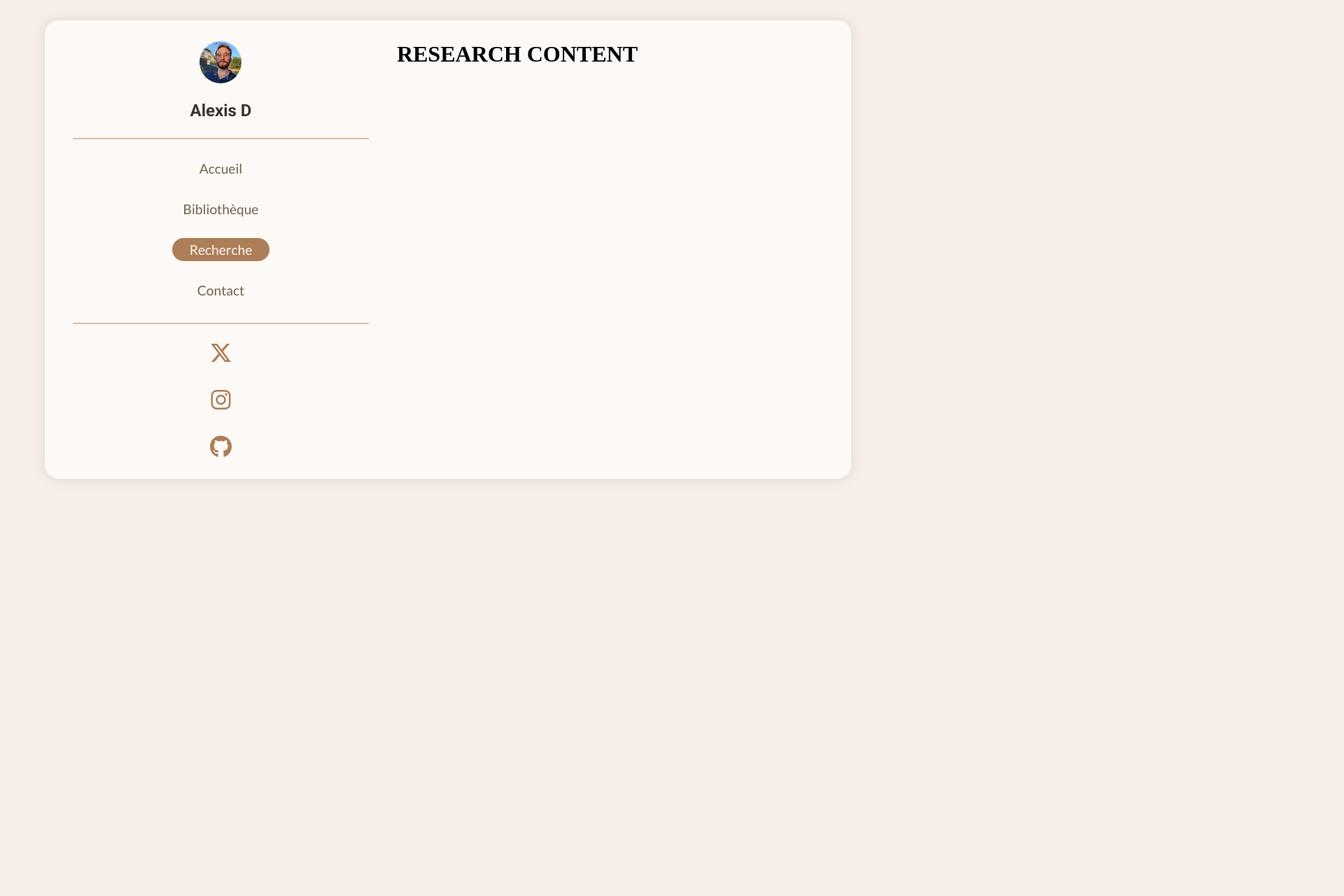
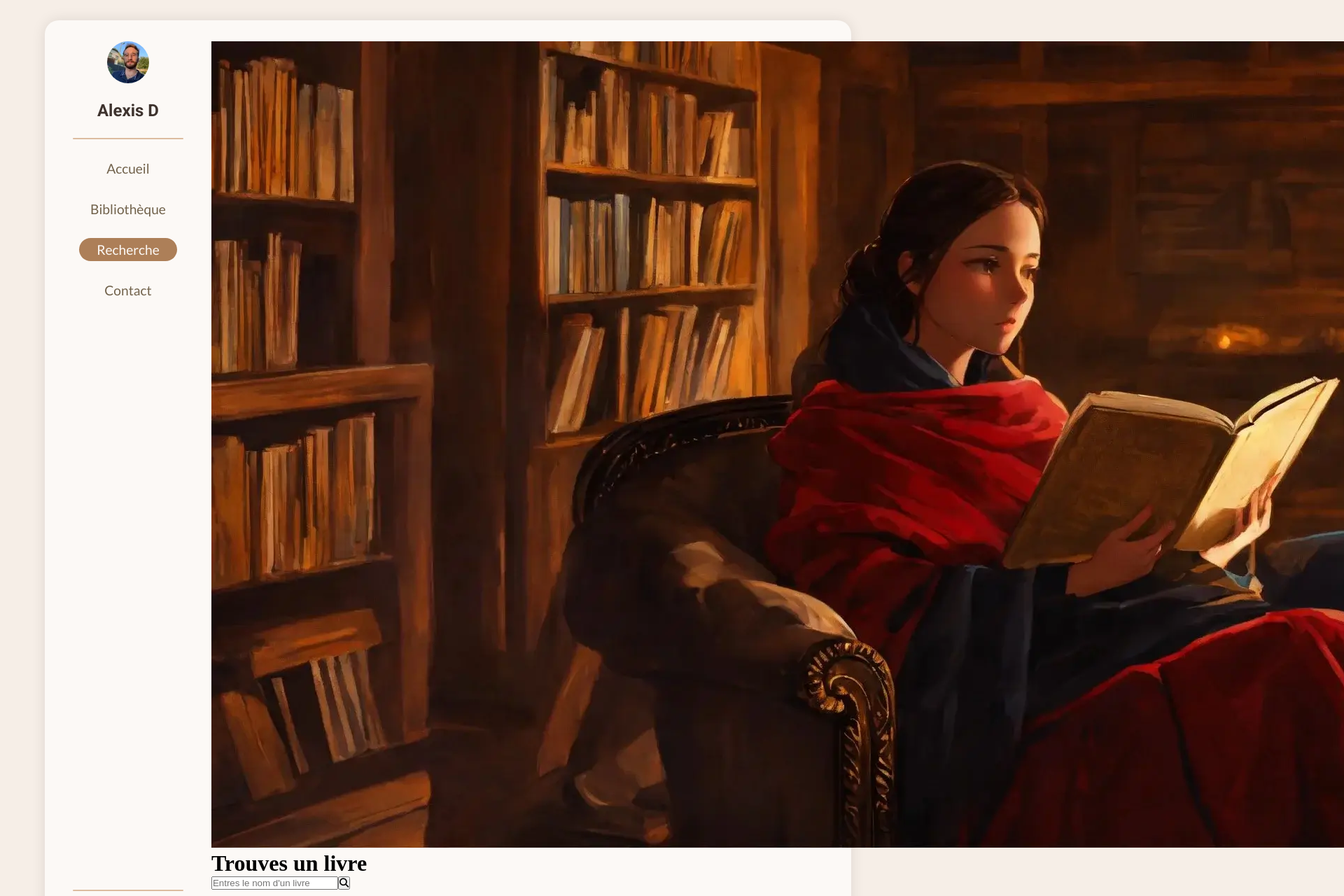
Before and after one commit to AlexDDevv/My-library, a React (Vite) app: page /recherche in a window 1280 px wide. Shown: the top 1280 px of the page at 70% size, 1920 px wide, since content can reach past the window. Before the commit the page ends 800 px from the top, so only its background shows below. Built offline with nearby package versions, Linux system fonts and the light colour scheme.

Commit message:
component for Research part

```diff
--- a/src/components/Research/ResearchContent.jsx
+++ b/src/components/Research/ResearchContent.jsx
@@ -1,17 +1,67 @@
 import React from 'react'
+import { useState } from 'react'
 import Header from '../Layouts/Header'
 import Footer from '../Layouts/Footer'
+import BookCard from '../Layouts/BookCard'
 
 export default function ResearchContent() {
+	const [search, setSearch] = useState("");
+	const [bookData, setData] = useState([]);
+	console.log(bookData);
+
+	const searchBook = () => {
+		fetch(`https://www.googleapis.com/books/v1/volumes?q=${search}&key=AIzaSyAoDVvtRj1H4UxIM7BHJTWEYYAa0Uz4Z5E`)
+		.then(res => res.json())
+		.then (data => setData(data.items));
+	}
+
+	const handleKey = (e) => {
+		if (e.key === "Enter") {
+			searchBook()
+		}
+	}
+	const handleClick = () => {
+		searchBook()
+	}
+
     return (
         <div className='container'>
-			<div className="header-and-footer">
-				<Header />
-				<Footer />
-			</div>
-			<div className="research-content">
-				<h1>RESEARCH CONTENT</h1>
-			</div>
+			<Header />
+			<Footer />
+			<main className="research-content">
+				<div className="research-banner">
+                	<img src="src/assets/images/banner1.webp" alt="Image d'illustration d'une femme lisant un livre" />
+            	</div>
+				<div className="find-book">
+					<h1 className="title-search">Trouves un livre</h1>
+					<div className="search-bar">
+						<input
+							type="text"
+							placeholder="Entres le nom d'un livre"
+							id="searchBar"
+							value={search}
+							onChange={e => setSearch(e.target.value)}
+							onKeyDown={handleKey}
+						/>
+						<button className='search-btn' onClick={handleClick}>
+							<i className="fa-solid fa-magnifying-glass"></i>
+						</button>
+					</div>
+				</div>
+				<section className="research-section">
+					<h2 className="find-result">{}</h2>
+					<div className="books-container">
+						{bookData.map(book => (
+							<BookCard
+								key={book.id}
+								thumbnail={book.volumeInfo.imageLinks?.smallThumbnail ?? 'URL_PAR_DEFAUT'}
+								title={book.volumeInfo.title}
+								author={book.volumeInfo.authors}
+							/>
+						))}
+					</div>
+				</section>
+			</main>
 		</div>
     )
 }
```
